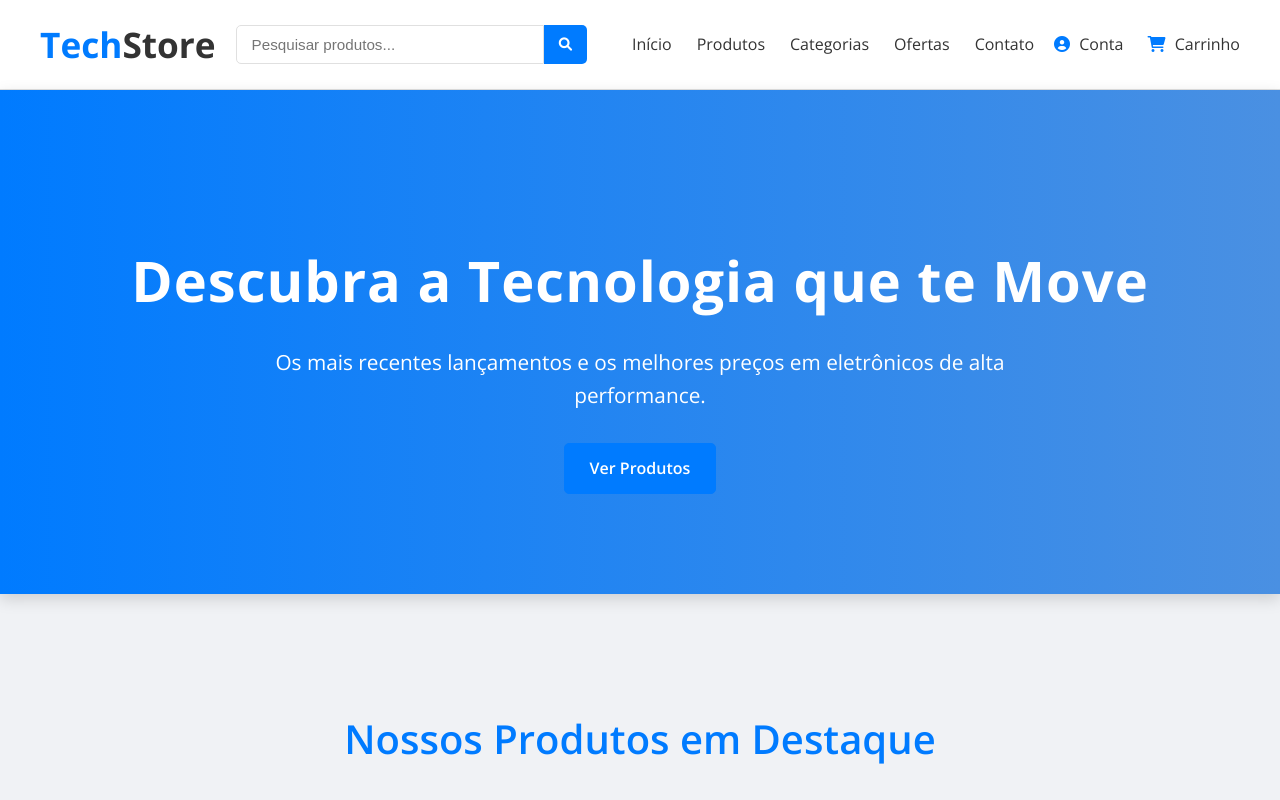
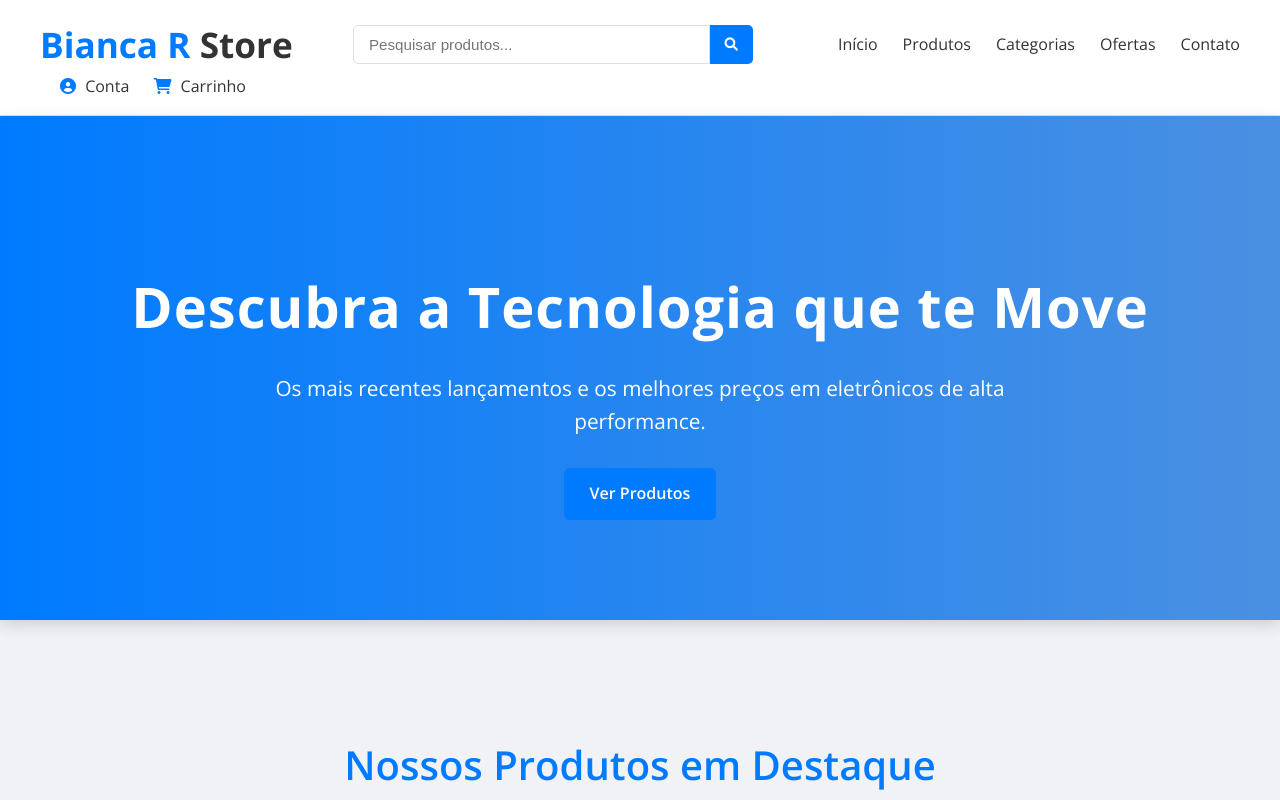
Before and after one commit to andreluizdedeus/Projetoecommerce, a plain HTML site: page index.html in a window 1280 px wide. Shown: the top 800 px of the page. Drawn offline with nearby package versions, Linux system fonts and the light colour scheme.

Commit message:
Update index.html

```diff
--- a/index.html
+++ b/index.html
@@ -12,7 +12,7 @@
     <header class="main-header">
         <div class="container header-content">
             <div class="logo">
-                <a href="index.html">Tech<span>Store</span></a>
+                <a href="index.html">Bianca R <span>Store</span></a>
             </div>
             <div class="search-bar">
                 <input type="text" placeholder="Pesquisar produtos...">
```
